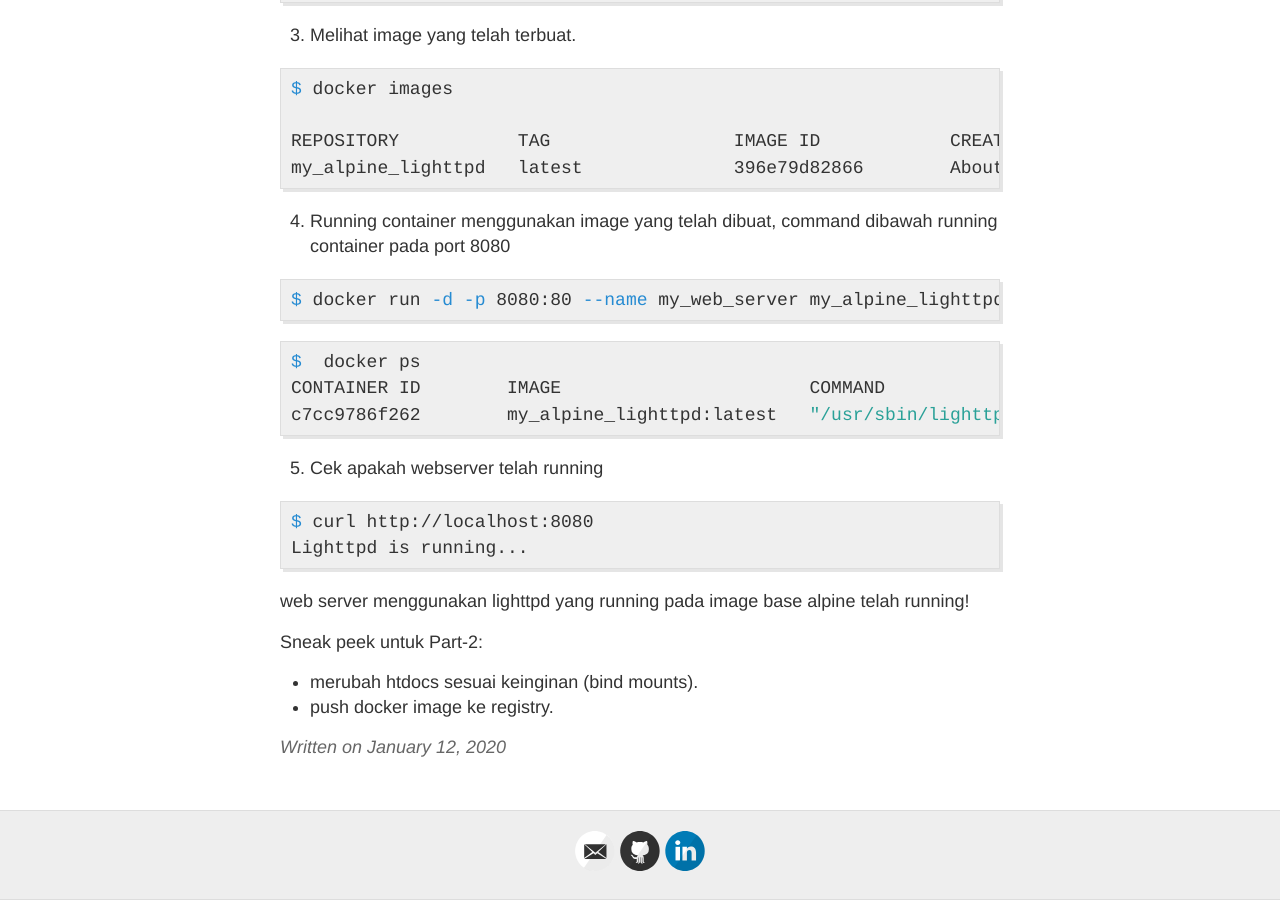
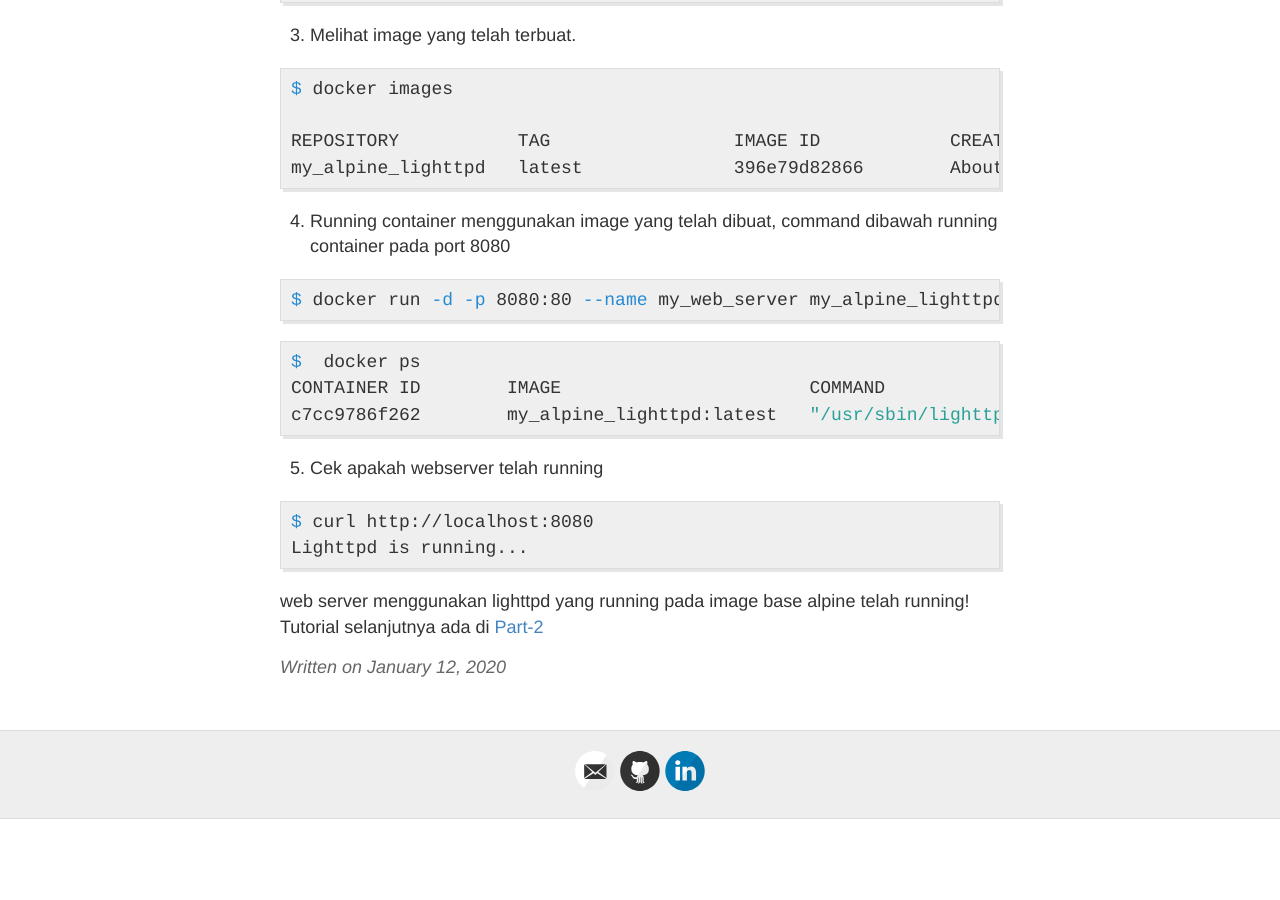
Before and after one commit to ametdoohan/ametdoohan.github.io, a Jekyll site: the page built from _posts/2020-01-12-id-docker-build-dockerfile.md, in a window 1280 px wide and 900 px high, scrolled down 1422 px. Built offline with Jekyll 4.4.1, drawn with Linux system fonts in a browser that asks for light colours; comment, search, counter and statistics services are not loaded; after the commit the page ends 2241 px from its top, so only the background shows below that.

Commit message:
new post(s)

```diff
--- a/_posts/2020-01-12-id-docker-build-dockerfile.md
+++ b/_posts/2020-01-12-id-docker-build-dockerfile.md
@@ -93,8 +93,4 @@ $ curl http://localhost:8080
 Lighttpd is running...
 {% endhighlight %}
 
-web server menggunakan lighttpd yang running pada image base alpine telah running!
-
-Sneak peek untuk Part-2:
-- merubah htdocs sesuai keinginan (bind mounts).
-- push docker image ke registry.
+web server menggunakan lighttpd yang running pada image base alpine telah running! Tutorial selanjutnya ada di [Part-2](https://ametdoohan.github.io/id-docker-push-registry/)
```
